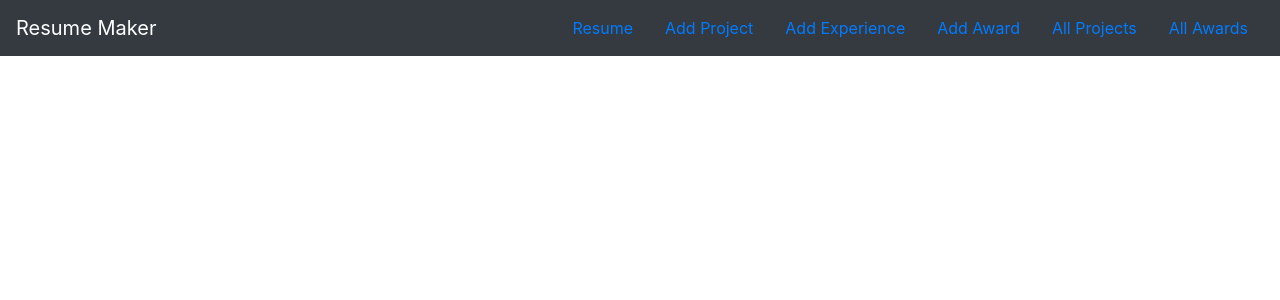
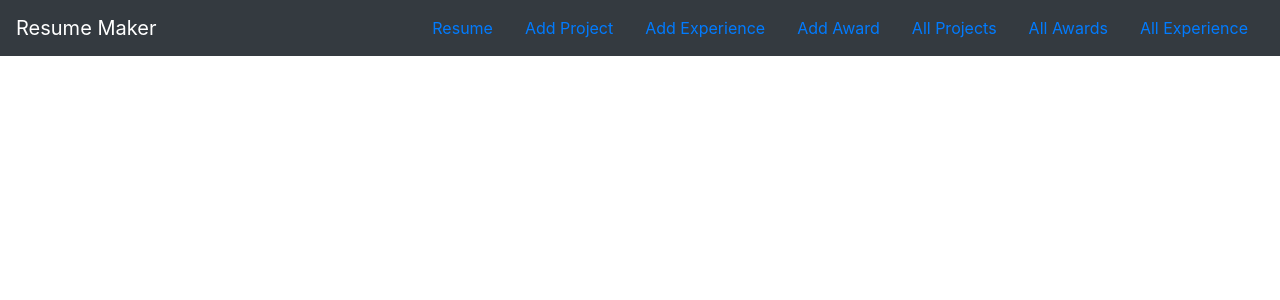
Before and after one commit to anupriyamranjit/ResumeMaker, a React (Create React App) app in the folder resumefrontend/: page / in a window 1280 px wide. Shown: the top 300 px of the page. Built offline with nearby package versions, Linux system fonts and the light colour scheme.

Commit message:
All item pages done

```diff
--- a/resumefrontend/src/component/Navbar.js
+++ b/resumefrontend/src/component/Navbar.js
@@ -26,6 +26,10 @@ export default function Navbar() {
                 <li>
                 <Link to="/award" className="nav-link">All Awards</Link>
                 </li>
+
+                <li>
+                <Link to="/experience" className="nav-link">All Experience</Link>
+                </li>
             </ul>
             </div>
         </nav>
```
Also changed, not shown: 1 other file (tests, documents, lock files or other folders).
